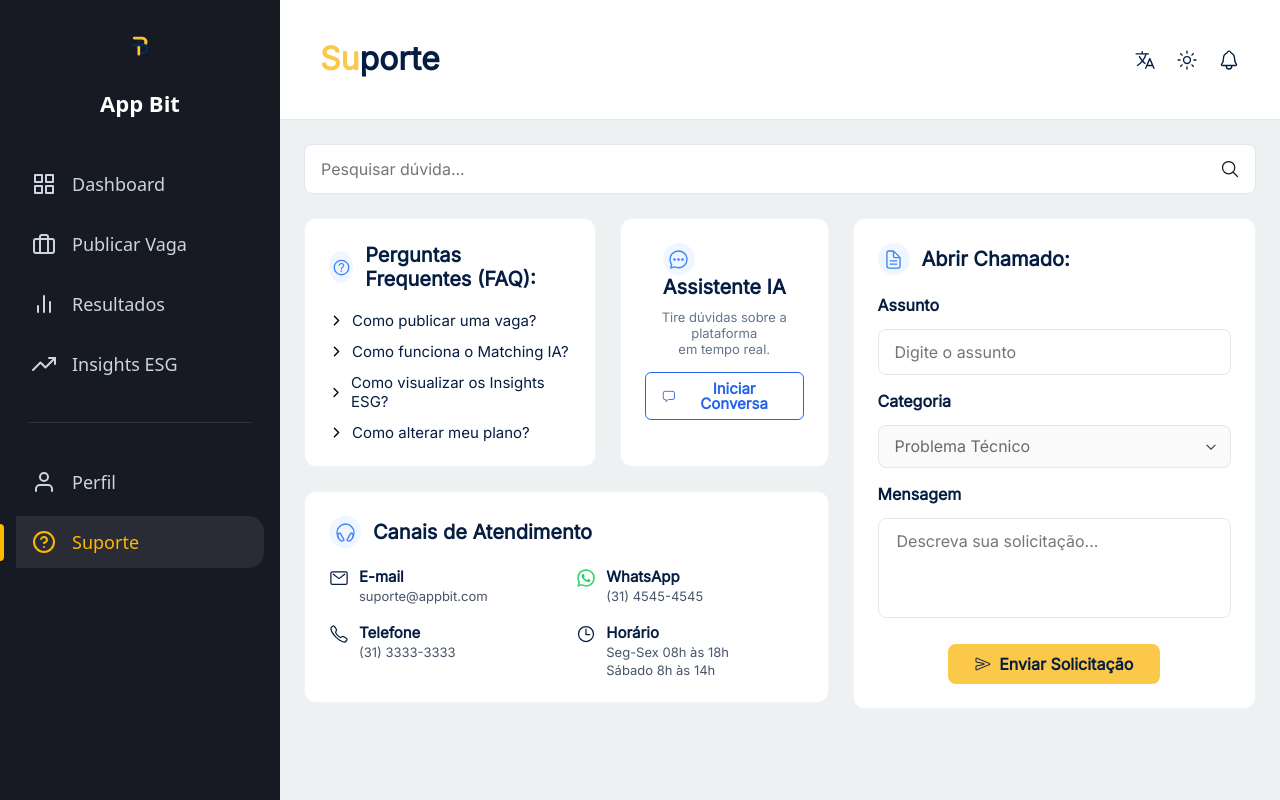
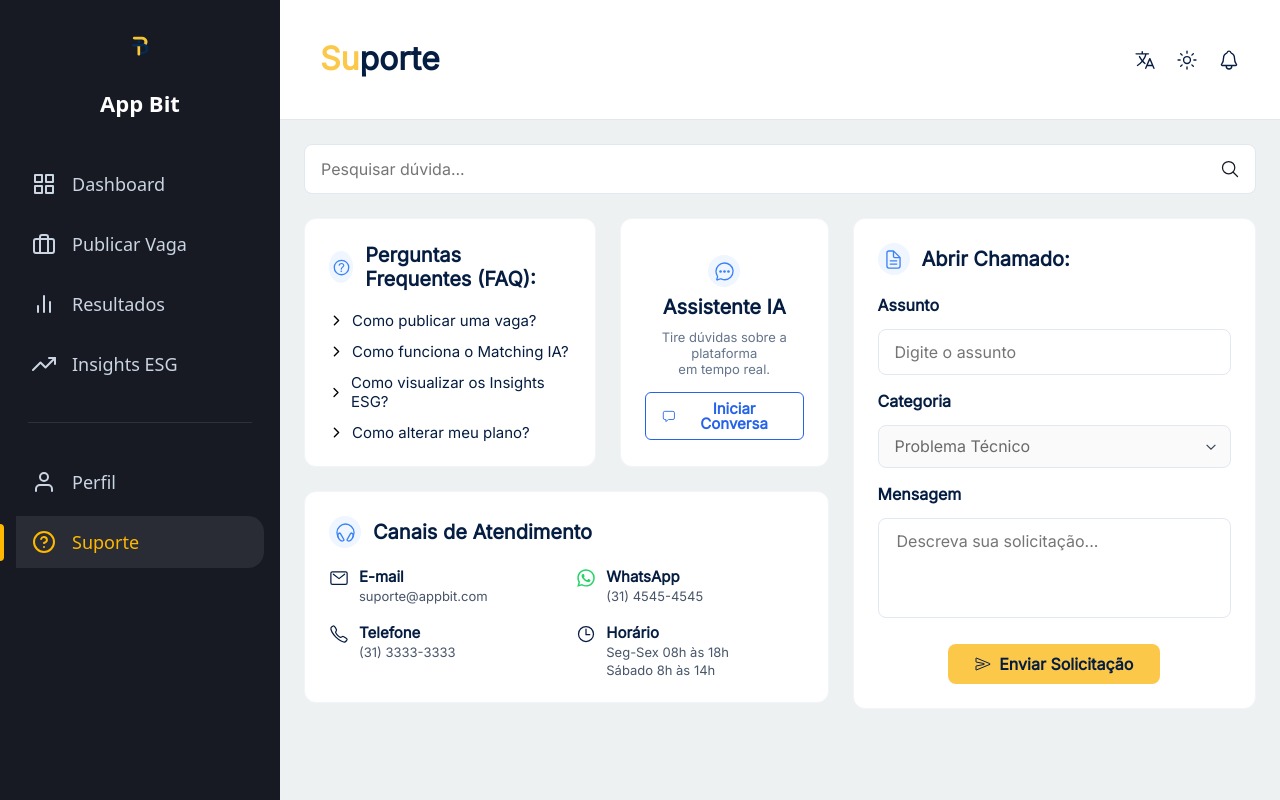
Before and after one commit to Manuellasantos/Black-In-Tech, a React (Vite) app: page /suporte in a window 1280 px wide. Built offline with nearby package versions, Linux system fonts and the light colour scheme.

Commit message:
style: ajuste em icone de Assistente IA

```diff
--- a/src/pages/Suporte.css
+++ b/src/pages/Suporte.css
@@ -109,6 +109,14 @@
     flex-direction: column;
     align-items: center;
     text-align: center;
+}
+
+.ia-header {
+    display: flex;
+    flex-direction: column;
+    align-items: center;
+    gap: 8px;
+    margin-top: 12px;
 }
 
 .ia-title {
```
